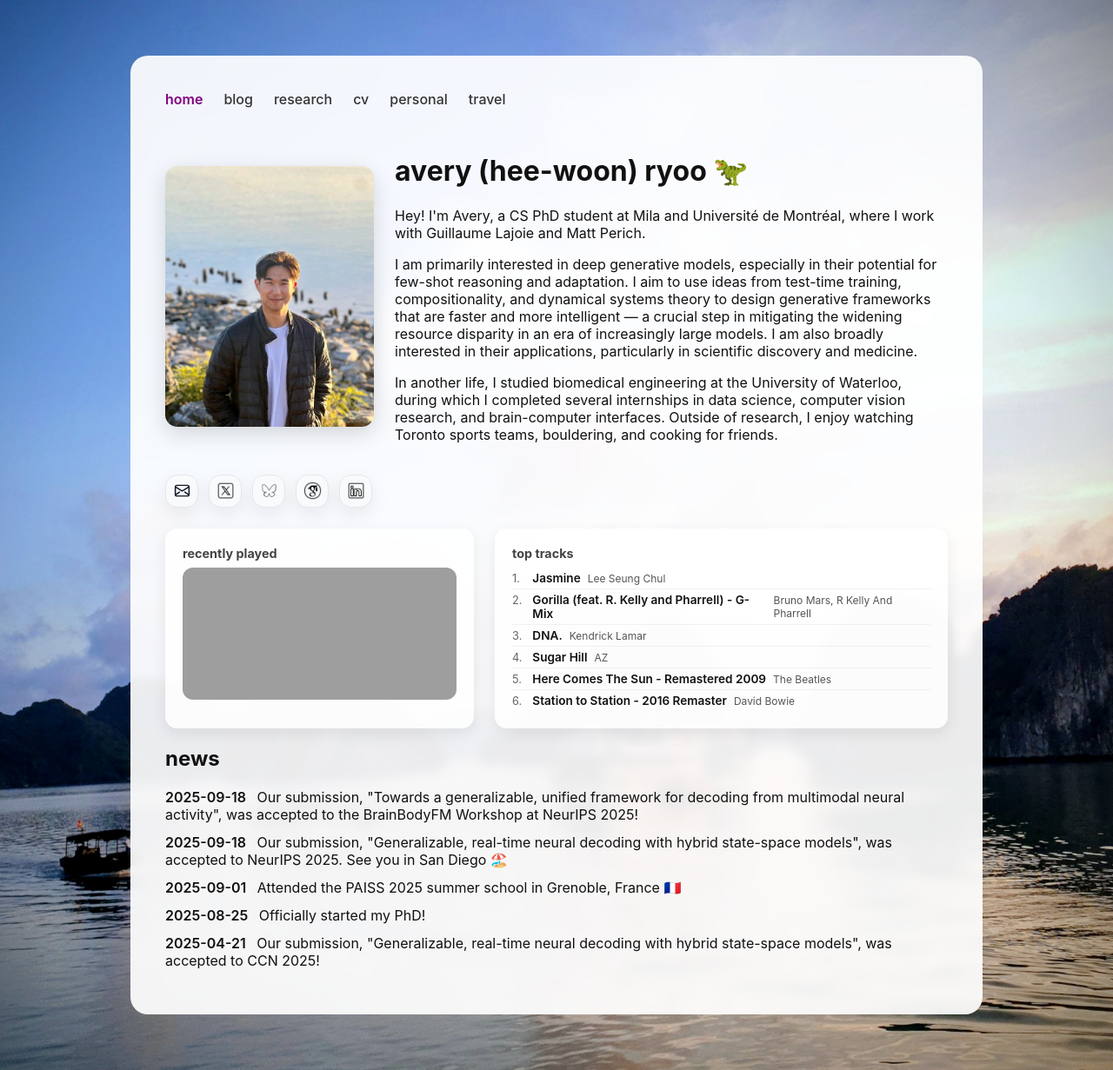
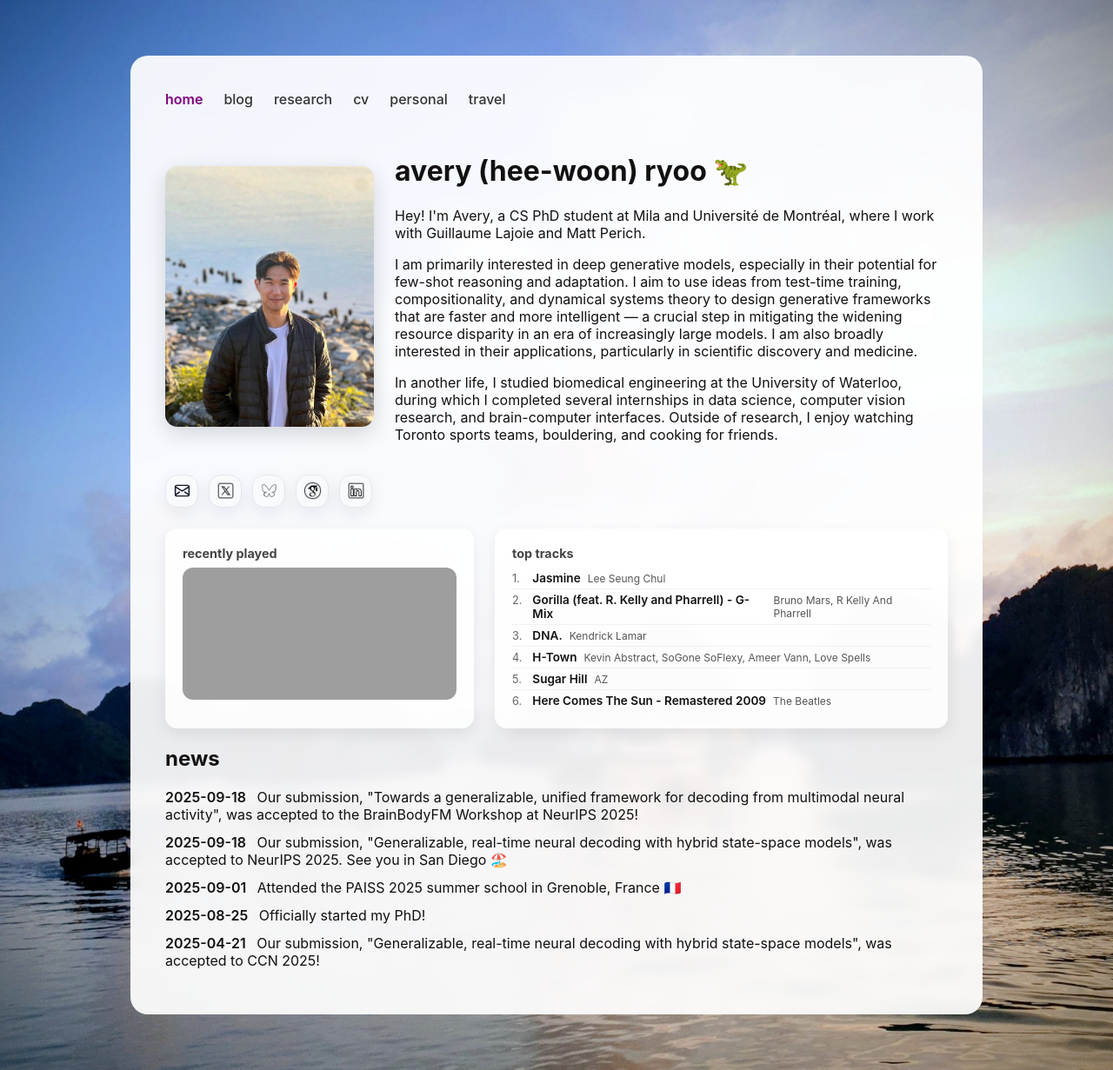
Before and after one commit to averyryoo/averyryoo.github.io, a Jekyll site: the page built from index.md, in a window 1280 px wide. Shown: the whole page at 87% size. Built offline with Jekyll 4.4.1, drawn with Linux system fonts in a browser that asks for light colours; grey boxes are pictures that could not be loaded.

Commit message:
chore: update spotify data

```diff
--- a/_data/spotify.yml
+++ b/_data/spotify.yml
@@ -1,10 +1,10 @@
 now_playing:
-  album: Culture II
-  album_art: https://i.scdn.co/image/ab67616d00001e029c188c494d8bfaf895411890
-  artist: Migos, 21 Savage
+  album: vivitics
+  album_art: https://i.scdn.co/image/ab67616d00001e02c22b94951ff684fd15727c4d
+  artist: Jangma
   is_playing: false
-  track: BBO (Bad Bitches Only)
-  url: https://open.spotify.com/track/4BHzHISX21PYwGXiBEUQ70
+  track: vivitics
+  url: https://open.spotify.com/track/5MzFVaCD2BTLYVTBq87Xtw
 top_tracks:
 - artist: Lee Seung Chul
   track: Jasmine
@@ -15,13 +15,13 @@ top_tracks:
 - artist: Kendrick Lamar
   track: DNA.
   url: https://open.spotify.com/track/6HZILIRieu8S0iqY8kIKhj
+- artist: Kevin Abstract, SoGone SoFlexy, Ameer Vann, Love Spells
+  track: H-Town
+  url: https://open.spotify.com/track/6UsYsmYnfzpIcTR0oqaQVw
 - artist: AZ
   track: Sugar Hill
   url: https://open.spotify.com/track/0lZWjBImx6kNe3WtOA09Xu
 - artist: The Beatles
   track: Here Comes The Sun - Remastered 2009
   url: https://open.spotify.com/track/6dGnYIeXmHdcikdzNNDMm2
-- artist: David Bowie
-  track: Station to Station - 2016 Remaster
-  url: https://open.spotify.com/track/7cehkXeGO0t8HosgO42tHl
-updated_at: 2026-07-27 22:58 UTC
+updated_at: 2026-07-28 00:06 UTC
```
